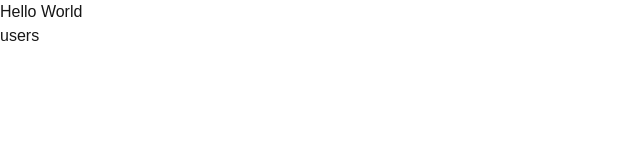
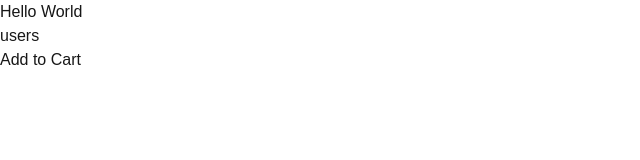
Before and after one commit to aderajewYeshiwendm/issue-tracker, a Next.js app: page / in a window 1280 px wide. Shown: the top 160 px of the page, without its empty margins (0-640 px from the left). Built offline with nearby package versions, Linux system fonts and the light colour scheme.

Commit message:
ssr and csr

```diff
--- /dev/null
+++ b/app/components/AddtoCart.tsx
@@ -0,0 +1,13 @@
+'use client'
+import React from 'react'
+
+const AddtoCart = () => {
+  return (
+    <div>
+        <button>Add to Cart</button>
+
+    </div>
+  )
+}
+
+export default AddtoCart
--- /dev/null
+++ b/app/components/productList.tsx
@@ -0,0 +1,13 @@
+import React from 'react'
+import AddtoCart from './AddtoCart'
+
+const ProductList = () => {
+  return (
+    <div>
+        <AddtoCart />
+
+    </div>
+  )
+}
+
+export default ProductList
--- a/app/page.tsx
+++ b/app/page.tsx
@@ -1,10 +1,11 @@
 import Link from "next/link";
+import ProductList from "./components/productList";
 export default function Home() {
   return (
     <main>
-
       <h1>Hello World</h1>
       <Link href={"/users"}>users</Link>
+      <ProductList />
 
     </main>
 
```
